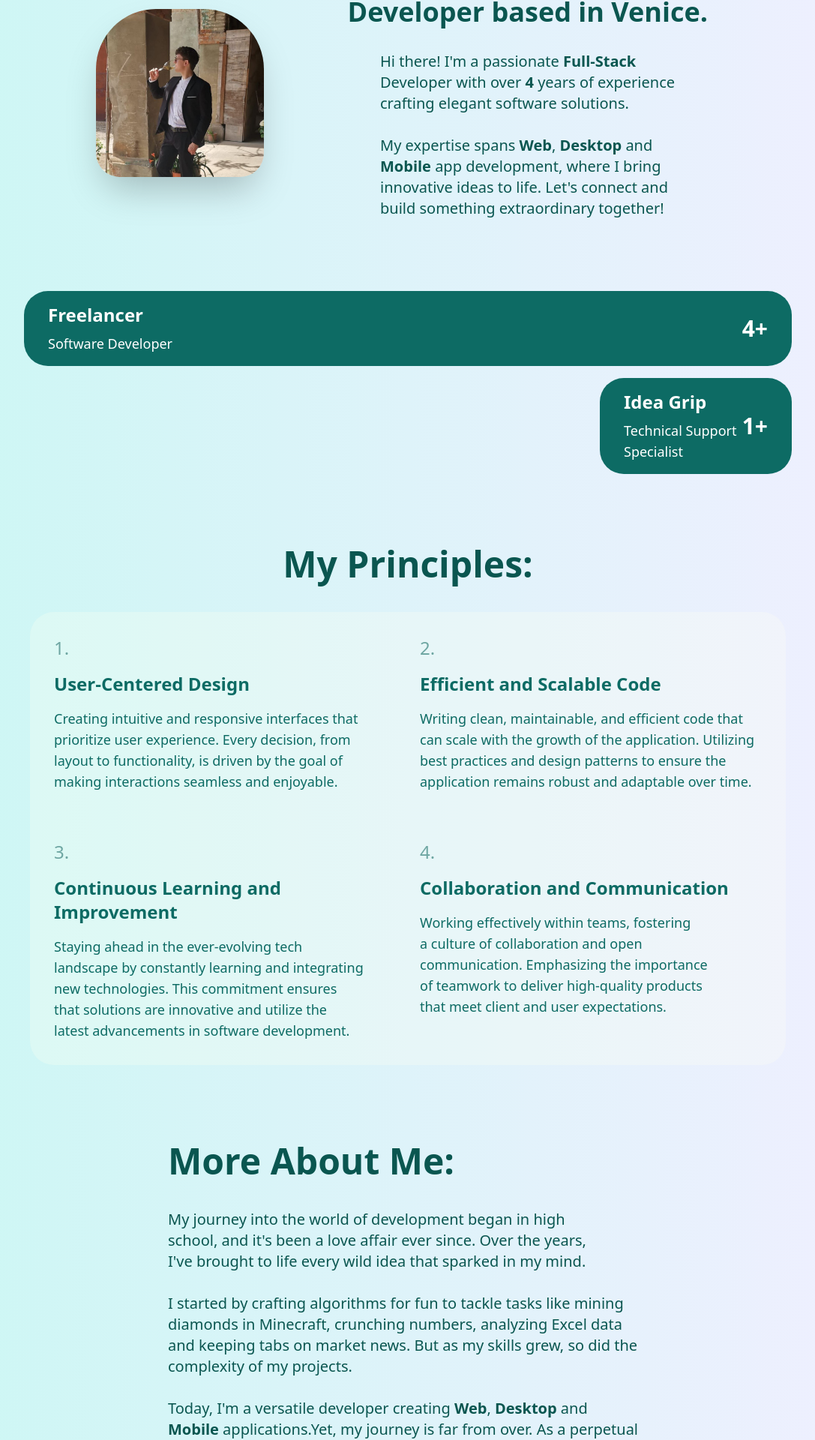
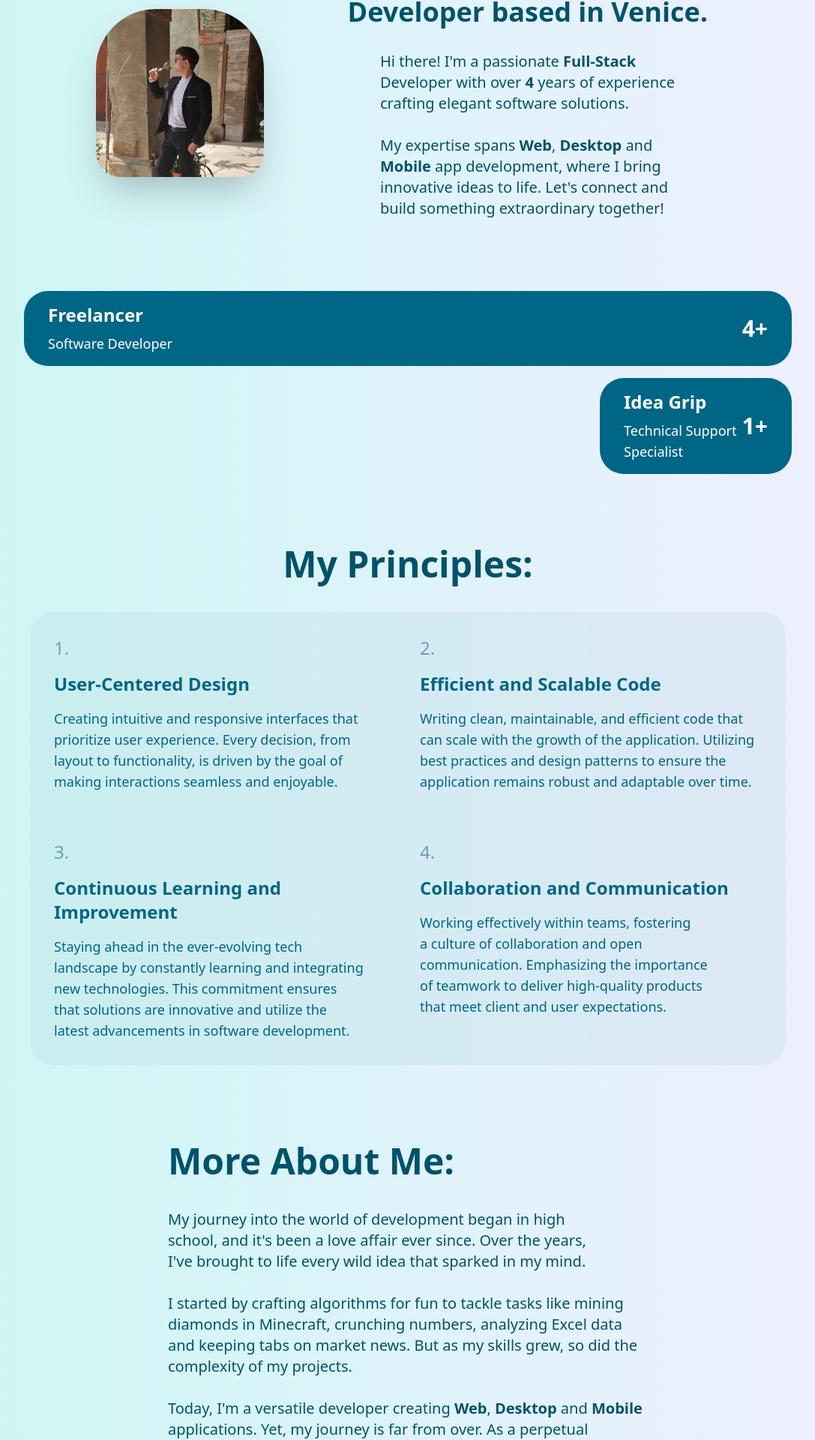
Before and after one commit to Ale-1508/portfolio, a Next.js app: page /about in a window 1280 px wide. Shown: the part 336-2256 px from the top of the page at 75% size, without its empty margins (96-1183 px from the left). Built offline with nearby package versions, Linux system fonts and the light colour scheme.

Commit message:
Added colors into about page

```diff
--- a/src/app/about/components/AboutMe.tsx
+++ b/src/app/about/components/AboutMe.tsx
@@ -3,6 +3,7 @@
 import Image from 'next/image'
 import Balancer from "react-wrap-balancer";
 import { useEffect, useState } from "react"
+import { activePalette } from "@/logic/_core/common/colors";
 
 const Title = ( {isVisible} : {isVisible:boolean}) => {
   return (
@@ -11,7 +12,7 @@ const Title = ( {isVisible} : {isVisible:boolean}) => {
         text-4xl sm:text-5xl md:text-7xl lg:text-8xl
         font-semibold leading-tight
         text-center justify-center
-        text-primary-600
+        ${activePalette.text.primary["600"]}
         transition-transform duration-300 ease-out ${isVisible ? 'translate-y-0 opacity-100' : '-translate-y-10 opacity-0'}
     `}>
       {"I'm Alessandro"}
@@ -26,23 +27,34 @@ const Description = () => {
       w-full lg:w-128
       justify-center items-center
     '>
-      <h2 className='
+      <h2 className={`
         text-xl md:text-2xl lg:text-4xl
         font-semibold leading-tight
-        text-primary-600
-      '>
+        ${activePalette.text.primary["600"]}
+      `}>
         <Balancer className="w-full flex">
           {`An Italian Full-Stack Developer based in Venice.`}
         </Balancer>
       </h2>
-      <p className='
+      <p className={`
         text-md md:text-lg lg:text-xl
         font-normal leading-tight
-        text-primary-600
-      '>
+        ${activePalette.text.primary["600"]}
+      `}>
         <Balancer className="w-full flex">
-          {"Hi there! I'm a passionate"} <span className='font-semibold'>Full-Stack</span> Developer with over <span className='font-semibold'>4</span> years of experience crafting elegant software solutions. <br /><br />
-          My expertise spans <span className='font-semibold'>Web</span>, <span className='font-semibold'>Desktop</span> and <span className='font-semibold'>Mobile</span> {"app development, where I bring innovative ideas to life. Let's connect and build something extraordinary together!"}
+          {"Hi there! I'm a passionate "}
+          <span className='font-semibold'>{`Full-Stack`}</span>
+          {` Developer with over `}
+          <span className='font-semibold'>{`4`}</span>
+          {` years of experience crafting elegant software solutions. `}
+          <br /><br />
+          {`My expertise spans `}
+          <span className='font-semibold'>{`Web`}</span>
+          {`, `}
+          <span className='font-semibold'>{`Desktop`}</span>
+          {` and `}
+          <span className='font-semibold'>{`Mobile`}</span>
+          {` app development, where I bring innovative ideas to life. Let's connect and build something extraordinary together!`}
         </Balancer>
       </p>
     </div>
@@ -76,7 +88,6 @@ useEffect( () => {
   return (
     <div className={`
       flex flex-col gap-16 font-sans
-      selection:bg-primary-500 selection:text-primary-50
       transition-transform duration-500 ease-out ${isVisible ? 'translate-y-0 opacity-100' : '-translate-y-10 opacity-0'}
     `}>
       <Title isVisible={isVisible}/>
--- a/src/app/about/components/MoreAboutMe.tsx
+++ b/src/app/about/components/MoreAboutMe.tsx
@@ -1,6 +1,7 @@
 "use client";
 import Balancer from "react-wrap-balancer"
 import { useEffect, useState } from "react"
+import { activePalette } from "@/logic/_core/common/colors";
 
 const MoreAboutMe = () => {
   const [isVisible, setIsVisible] = useState(false);
@@ -14,43 +15,65 @@ const MoreAboutMe = () => {
       flex flex-col gap-10 justify-center items-center
       transition-transform duration-300 ease-out ${isVisible ? 'translate-y-0 opacity-100' : '-translate-y-10 opacity-0'}
     `}>
-      <h1 className="w-full xl:w-160
+      <h1 className={`w-full xl:w-160
         flex justify-start items-start
         text-2xl md:text-4xl lg:text-5xl
         font-semibold leading-tight
-        text-primary-600
-      ">{`More About Me:`}</h1>
-      <p className="
+        ${activePalette.text.primary["600"]}
+      `}>{`More About Me:`}</h1>
+      <p className={`
         w-full xl:w-160
         text-lg lg:text-xl
         font-normal leading-tight
-        text-primary-600
-      ">
+        ${activePalette.text.primary["600"]}
+      `}>
         <Balancer>
-        {`My journey into the world of development began in high school,
-        and it's been a love affair ever since.
-        Over the years, I've brought to life every wild idea that sparked in my mind.`}
+        {`
+          My journey into the world of development began in high school,
+          and it's been a love affair ever since.
+          Over the years, I've brought to life every wild idea that sparked in my mind.
+        `}
         <br /><br />
-        I started by crafting algorithms for fun to tackle tasks
-        like mining diamonds in Minecraft, crunching numbers,
-        analyzing Excel data and keeping tabs on market news.
-        But as my skills grew, so did the complexity of my projects.
+        {`
+          I started by crafting algorithms for fun to tackle tasks
+          like mining diamonds in Minecraft, crunching numbers,
+          analyzing Excel data and keeping tabs on market news.
+          But as my skills grew, so did the complexity of my projects.
+        `}
         <br /><br />
         {`Today, I'm a versatile developer creating`}
-        <span className='font-semibold'> Web</span>,
-        <span className='font-semibold'> Desktop</span> and
-        <span className='font-semibold'> Mobile</span> applications.
-        {`Yet, my journey is far from over.
-        As a perpetual learner, I'm always eager to expand my skills and knowledge.`}
+        <span className='font-semibold'>{` Web`}</span>,
+        <span className='font-semibold'>{` Desktop`}</span>
+        {` and `}
+        <span className='font-semibold'>{` Mobile`}</span>
+        {` applications. `}
+        {`
+          Yet, my journey is far from over.
+          As a perpetual learner, I'm always eager to expand my skills and knowledge.
+        `}
         <br /><br />
-        {`As a person, I'm passionate about studying and applying my expertise to tackle real-world challenges.
-        It's this drive for`} <span className='font-semibold'>Problem-Solving</span> that
-        has earned me a reputation for being <span className='font-semibold'> Resourceful </span>
-        and <span className='font-semibold'>innovative</span>.
+        {`
+          As a person, I'm passionate about studying and applying
+          my expertise to tackle real-world challenges.
+          It's this drive for
+        `}
+        <span className='font-semibold'>{`Problem-Solving`}</span>
+        {`
+         that has earned me a reputation for being
+        `}
+        <span className='font-semibold'>{` Resourceful `}</span>
+        {`and `}<span className='font-semibold'>{`innovative`}</span>.
         <br /><br />
-        {`When I'm not immersed in code, you'll find me exploring the world, hitting the gym,
-        or crafting intricate cosplays for the next convention with my partner.`}
-        <span className='font-semibold'> Adventure</span>, <span className='font-semibold'>Fitness</span>, and <span className='font-semibold'>Creativity</span> are my fuels outside of development!
+        {`
+          When I'm not immersed in code, you'll find me exploring the world, hitting the gym,
+          or crafting intricate cosplays for the next convention with my partner.
+        `}
+        <span className='font-semibold'>{` Adventure`}</span>
+        {`, `}
+        <span className='font-semibold'>{`Fitness`}</span>
+        {`, and `}
+        <span className='font-semibold'>{`Creativity`}</span>
+        {` are my fuels outside of development!`}
         </Balancer>
       </p>
     </div>
--- a/src/app/about/components/TimeLine.tsx
+++ b/src/app/about/components/TimeLine.tsx
@@ -1,8 +1,9 @@
 "use client";
 
+import Link from "next/link";
 import { useEffect, useState } from "react"
 import { workExperiences } from "@/app/experience/data/experiences";
-import Link from "next/link";
+import { activePalette } from "@/logic/_core/common/colors";
 
 const getDateDifference = (from: number, to: number | undefined): number => {
   const currentYear = new Date().getFullYear();
@@ -68,14 +69,14 @@ const TimeLine = () => {
             key={experience.id}
             href={`/experience?id=${experience.company}`}
             style={containerStyle}
-            className="
+            className={`
               timeline-media
               flex justify-between items-center
               rounded-4xl py-4 px-8
-              bg-primary-500 text-white
-              selection:bg-primary-300 cursor-pointer
-              hover:bg-primary-600 hover:shadow-2xl
-          ">
+              ${activePalette.bg.primary["500"]} text-white
+              ${activePalette.bg.selection} cursor-pointer
+              ${activePalette.bg.hover} hover:shadow-2xl
+            `}>
             <div className='flex flex-col gap-2'>
               <h2 className='font-semibold
                 text-xl lg:text-2xl
--- a/src/app/about/components/WorkPrinciples.tsx
+++ b/src/app/about/components/WorkPrinciples.tsx
@@ -3,6 +3,7 @@
 import classNames from "classnames";
 import Balancer from "react-wrap-balancer";
 import { useEffect, useState } from "react"
+import { activePalette } from "@/logic/_core/common/colors";
 
 const myPrinciples = [
   {
@@ -51,18 +52,18 @@ const Principle = ( { principle }: { principle: PrincipleProps } ) => {
       col-span-2 lg:col-span-1
       h-full
     ">
-      <h1 className="font-medium
+      <h1 className={`font-medium
         text-xl md:text-2xl 2xl:text-3xl
-        text-primary-300
-      ">{principle.id}.</h1>
-      <h2 className="font-semibold
+        ${activePalette.text.primary["300"]}
+      `}>{principle.id}.</h1>
+      <h2 className={`font-semibold
         text-xl md:text-2xl
-        text-primary-500
-      ">{principle.title}</h2>
-      <p className="font-normal
+        ${activePalette.text.primary["500"]}
+      `}>{principle.title}</h2>
+      <p className={`font-normal
         text-md md:text-lg
-        text-primary-500
-      "><Balancer>{principle.description}</Balancer></p>
+        ${activePalette.text.primary["500"]}
+      `}><Balancer>{principle.description}</Balancer></p>
     </div>
   )
 }
@@ -73,7 +74,7 @@ const Card = ( ) => {
     "items-start justify-start",
     "m-2 py-8 px-8 md:16 gap-x-8 gap-y-16",
     "rounded-4xl justify-evenly items-center",
-    "bg-accents-ivory bg-opacity-25 text-white",
+    `${activePalette.bg.primary["150"]} bg-opacity-25 text-white`,
     "md:col-span-2",
   );
   return (
@@ -95,11 +96,11 @@ const WorkPrinciples = () => {
       flex flex-col gap-8 justify-center items-center
       transition-transform duration-500 ease-out ${isVisible ? 'translate-y-0 opacity-100' : '-translate-y-10 opacity-0'}
       `}>
-      <h1 className="
+      <h1 className={`
         text-2xl md:text-4xl lg:text-5xl
         font-semibold leading-tight
-        text-primary-600
-      ">{`My Principles:`}</h1>
+        ${activePalette.text.primary["600"]}
+      `}>{`My Principles:`}</h1>
       <Card />
     </div>
   )
--- a/src/logic/_core/common/colors.ts
+++ b/src/logic/_core/common/colors.ts
@@ -12,7 +12,9 @@ export interface ColorPalette {
     primary: ColorScheme
   }
   bg: {
-    primary: ColorScheme
+    primary: ColorScheme,
+    hover: ColorScheme,
+    selection: ColorScheme,
   }
 }
 
@@ -42,7 +44,29 @@ const winterPalette = {
     },
   },
   bg:{
-    primary:{}
+    primary: {
+      50: `bg-winter-50`,
+      100: `bg-winter-100`,
+      150: `bg-winter-150`,
+      200: `bg-winter-200`,
+      250: `bg-winter-250`,
+      300: `bg-winter-300`,
+      350: `bg-winter-350`,
+      400: `bg-winter-400`,
+      450: `bg-winter-450`,
+      500: `bg-winter-500`,
+      550: `bg-winter-550`,
+      600: `bg-winter-600`,
+      650: `bg-winter-650`,
+      700: `bg-winter-700`,
+      750: `bg-winter-750`,
+      800: `bg-winter-800`,
+      850: `bg-winter-850`,
+      900: `bg-winter-900`,
+      950: `bg-winter-950`,
+    },
+    hover: `hover:bg-winter-600`,
+    selection: `selection:bg-winter-300`,
   },
   bgGradient: "linear-gradient(to right, #ccf7f4, #f0efff)",
   primary: {},
@@ -76,7 +100,29 @@ const springPalette = {
     },
   },
   bg:{
-    primary:{}
+    primary: {
+      50: `bg-spring-50`,
+      100: `bg-spring-100`,
+      150: `bg-spring-150`,
+      200: `bg-spring-200`,
+      250: `bg-spring-250`,
+      300: `bg-spring-300`,
+      350: `bg-spring-350`,
+      400: `bg-spring-400`,
+      450: `bg-spring-450`,
+      500: `bg-spring-500`,
+      550: `bg-spring-550`,
+      600: `bg-spring-600`,
+      650: `bg-spring-650`,
+      700: `bg-spring-700`,
+      750: `bg-spring-750`,
+      800: `bg-spring-800`,
+      850: `bg-spring-850`,
+      900: `bg-spring-900`,
+      950: `bg-spring-950`,
+    },
+    hover: `hover:bg-spring-600`,
+    selection: `selection:bg-spring-300`,
   },
   bgGradient: "linear-gradient(to right, #fce9f9, #e3ffcc)",
   primary: {},
@@ -110,7 +156,29 @@ const summerPalette = {
     },
   },
   bg:{
-    primary:{}
+    primary: {
+      50: `bg-summer-50`,
+      100: `bg-summer-100`,
+      150: `bg-summer-150`,
+      200: `bg-summer-200`,
+      250: `bg-summer-250`,
+      300: `bg-summer-300`,
+      350: `bg-summer-350`,
+      400: `bg-summer-400`,
+      450: `bg-summer-450`,
+      500: `bg-summer-500`,
+      550: `bg-summer-550`,
+      600: `bg-summer-600`,
+      650: `bg-summer-650`,
+      700: `bg-summer-700`,
+      750: `bg-summer-750`,
+      800: `bg-summer-800`,
+      850: `bg-summer-850`,
+      900: `bg-summer-900`,
+      950: `bg-summer-950`,
+    },
+    hover: `hover:bg-summer-600`,
+    selection: `selection:bg-summer-300`,
   },
   bgGradient: "linear-gradient(to right, #eed991, #ccf7f4)",
   primary: {},
@@ -119,7 +187,7 @@ const summerPalette = {
   accents: {},
 }
 
-export const fallPalette = {
+const fallPalette = {
   text: {
     primary: {
       50: `text-fall-50`,
@@ -144,7 +212,29 @@ export const fallPalette = {
     },
   },
   bg:{
-    primary:{}
+    primary: {
+      50: `bg-fall-50`,
+      100: `bg-fall-100`,
+      150: `bg-fall-150`,
+      200: `bg-fall-200`,
+      250: `bg-fall-250`,
+      300: `bg-fall-300`,
+      350: `bg-fall-350`,
+      400: `bg-fall-400`,
+      450: `bg-fall-450`,
+      500: `bg-fall-500`,
+      550: `bg-fall-550`,
+      600: `bg-fall-600`,
+      650: `bg-fall-650`,
+      700: `bg-fall-700`,
+      750: `bg-fall-750`,
+      800: `bg-fall-800`,
+      850: `bg-fall-850`,
+      900: `bg-fall-900`,
+      950: `bg-fall-950`,
+    },
+    hover: `hover:bg-fall-600`,
+    selection: `selection:bg-fall-300`,
   },
   bgGradient: "linear-gradient(to right, #ffedb2, #be6240)",
   primary:{},
```
Also changed, not shown: src/app/about/components/PictureGallery.tsx (+5 -4 lines).
